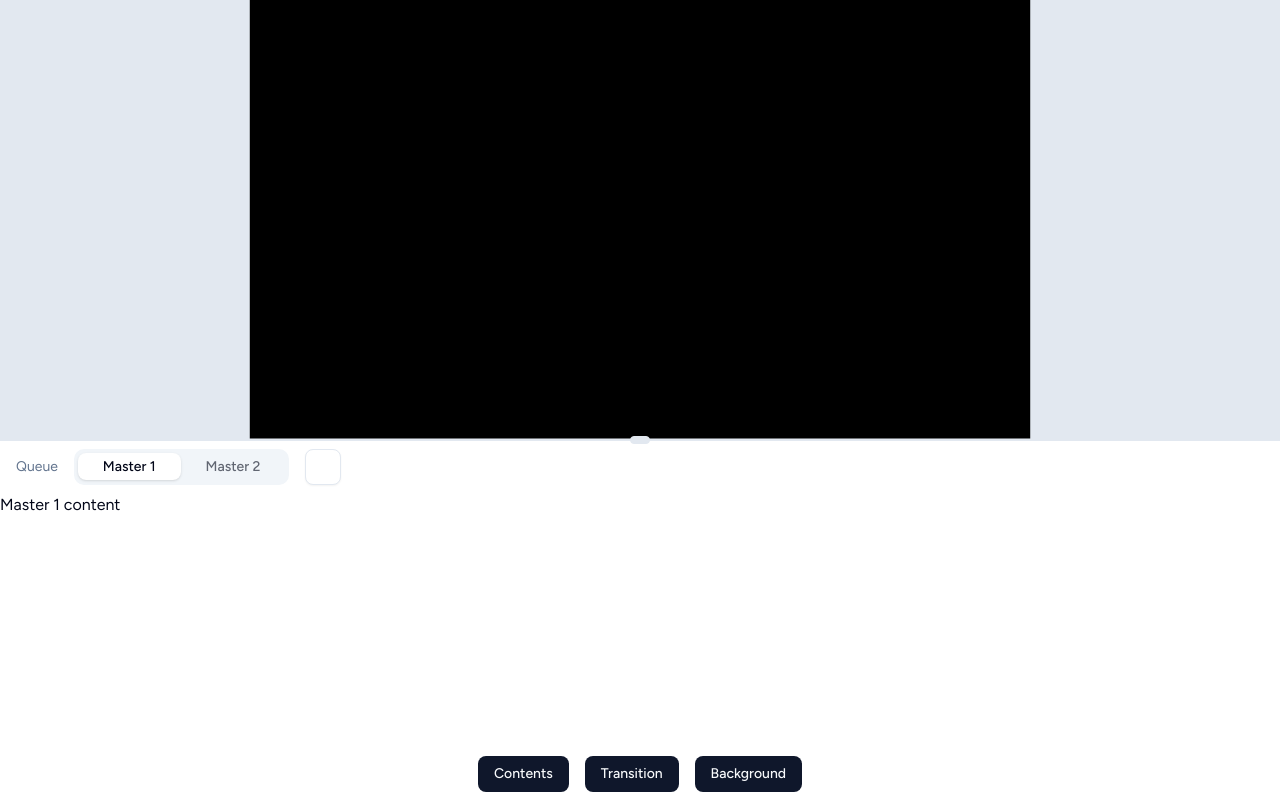
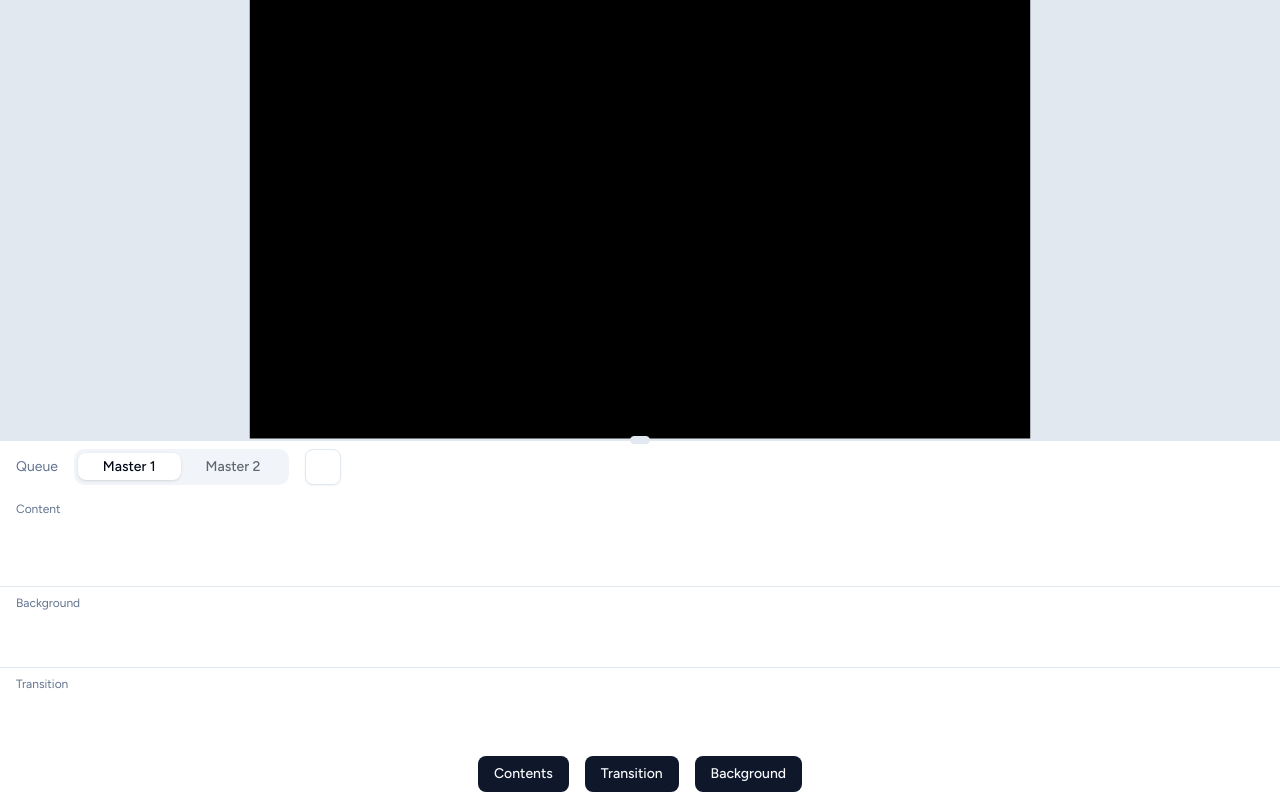
Before and after one commit to xellanix/projection-editor, a React (Vite) app: page / in a window 1280 px wide. Built offline with nearby package versions, Linux system fonts and the light colour scheme; some icons are missing.

Commit message:
feat(node): add editor node

```diff
--- a/src/components/master/content.tsx
+++ b/src/components/master/content.tsx
@@ -1,10 +1,60 @@
+import { Node, NodeContainer } from "@/components/node";
+import { ResizableHandle, ResizablePanel, ResizablePanelGroup } from "@/components/ui/resizable";
 import { TabsContent } from "@/components/ui/tabs";
 
 export function MasterContents() {
     return (
         <>
-            <TabsContent value="master-1">Master 1 content</TabsContent>
-            <TabsContent value="master-2">Master 2 content</TabsContent>
+            <MasterContent id="master-1"></MasterContent>
+            <MasterContent id="master-2">Master 2 content</MasterContent>
         </>
     );
 }
+
+interface MasterContentProps {
+    id: string;
+    children?: React.ReactNode;
+}
+function MasterContent({ id, children }: MasterContentProps) {
+    return (
+        <TabsContent value={id}>
+            <ResizablePanelGroup
+                orientation="vertical"
+                className="h-full w-auto overflow-x-scroll! *:max-w-none! *:overflow-visible! *:data-[slot=resizable-panel]:w-fit!"
+            >
+                <ResizablePanel
+                    defaultSize="10rem"
+                    minSize="5rem"
+                    className="Nodes-start flex max-w-none! flex-col gap-2 py-2"
+                >
+                    <span className="text-muted-foreground sticky left-0 px-4 text-xs">
+                        Content
+                    </span>
+                    <NodeContainer>{children}</NodeContainer>
+                </ResizablePanel>
+                <ResizableHandle className="sticky left-0 h-px!" />
+                <ResizablePanel
+                    defaultSize="5rem"
+                    minSize="5rem"
+                    className="Nodes-start flex max-w-none! flex-col gap-2 py-2"
+                >
+                    <span className="text-muted-foreground sticky left-0 px-4 text-xs">
+                        Background
+                    </span>
+                    <NodeContainer></NodeContainer>
+                </ResizablePanel>
+                <ResizableHandle className="sticky left-0 h-px!" />
+                <ResizablePanel
+                    defaultSize="5rem"
+                    minSize="5rem"
+                    className="Nodes-start flex max-w-none! flex-col gap-2 py-2"
+                >
+                    <span className="text-muted-foreground sticky left-0 px-4 text-xs">
+                        Transition
+                    </span>
+                    <NodeContainer></NodeContainer>
+                </ResizablePanel>
+            </ResizablePanelGroup>
+        </TabsContent>
+    );
+}
--- /dev/null
+++ b/src/components/node/index.tsx
@@ -0,0 +1,29 @@
+import { cn } from "@/lib/utils";
+import { typeNodeToColor, typeNodeToIcon } from "@/lib/node";
+import { HugeiconsIcon } from "@hugeicons/react";
+
+function NodeContainer({ children }: { children?: React.ReactNode }) {
+    return <div className="flex h-full flex-row items-start px-4">{children}</div>;
+}
+
+interface NodeProps {
+    type: "text" | "image" | "video" | "background" | "transition";
+}
+function Node(props: NodeProps) {
+    const typeColor = typeNodeToColor(props.type);
+    const typeIcon = typeNodeToIcon(props.type);
+
+    return (
+        <span
+            className={cn(
+                "flex w-24 shrink-0 flex-row items-center gap-1 rounded-sm border px-2 py-1 text-sm select-none",
+                typeColor,
+            )}
+        >
+            <HugeiconsIcon icon={typeIcon} className="size-3.5" strokeWidth={2.25} />
+            Item
+        </span>
+    );
+}
+
+export { Node, NodeContainer };
--- /dev/null
+++ b/src/lib/node.ts
@@ -0,0 +1,39 @@
+import {
+    BackgroundIcon,
+    Image03Icon,
+    TextIcon,
+    FunctionIcon,
+    Video02Icon,
+} from "@hugeicons-pro/core-stroke-rounded";
+
+export function typeNodeToColor(type: string) {
+    switch (type) {
+        case "text":
+            return "bg-amber-200 text-amber-700 border-amber-700/50";
+        case "image":
+            return "bg-green-200 text-green-700 border-green-700/50";
+        case "video":
+            return "bg-cyan-200 text-cyan-700 border-cyan-700/50";
+        case "transition":
+            return "bg-violet-200 text-violet-700 border-violet-700/50";
+        case "background":
+        default:
+            return "bg-slate-200 text-slate-700 border-slate-700/50";
+    }
+}
+
+export function typeNodeToIcon(type: string) {
+    switch (type) {
+        case "text":
+            return TextIcon;
+        case "image":
+            return Image03Icon;
+        case "video":
+            return Video02Icon;
+        case "transition":
+            return FunctionIcon;
+        case "background":
+        default:
+            return BackgroundIcon;
+    }
+}
```
